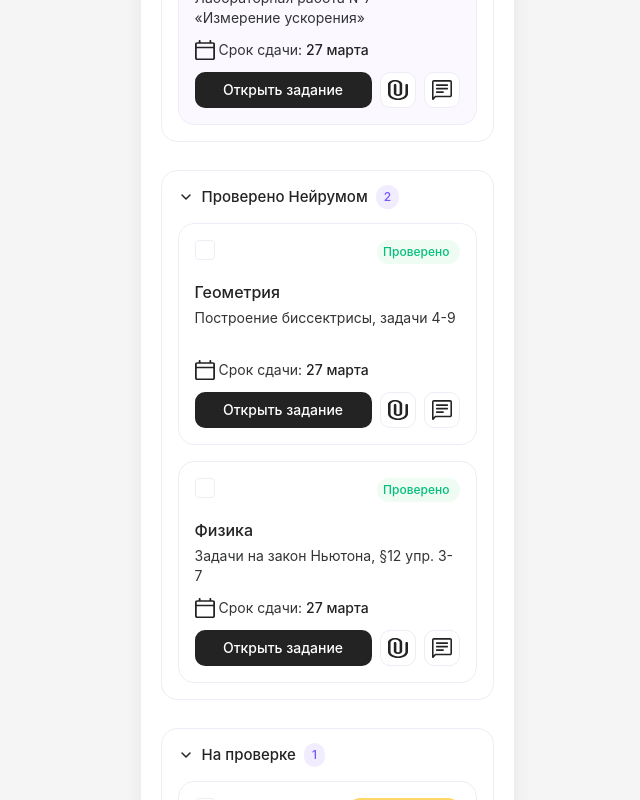
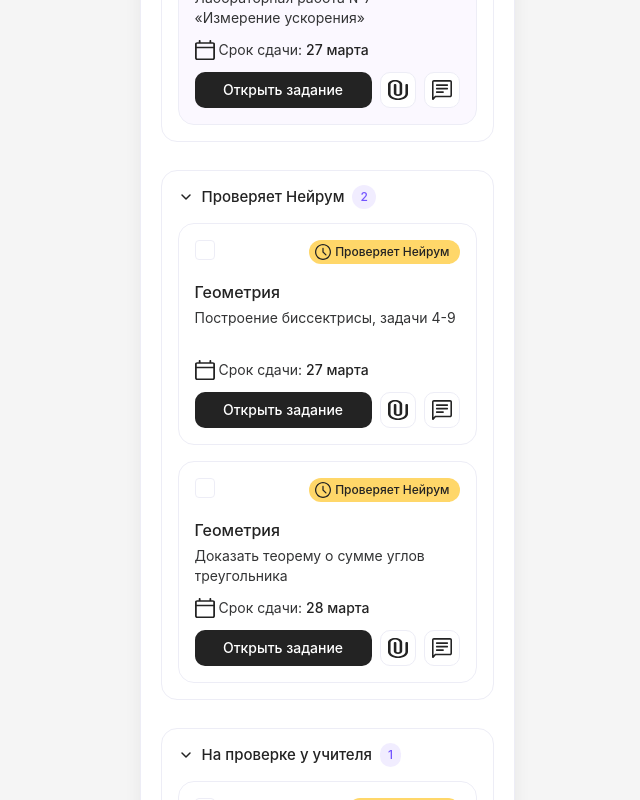
Before and after one commit to nikit34/neuroom-homework-density-prototypes, a React (Vite) app: page /neuroom-homework-density-prototypes/priority in a window 1280 px wide. Shown: the part 2000-2800 px from the top of the page, without its empty margins (313-953 px from the left). Built offline with nearby package versions, Linux system fonts and the light colour scheme.

Commit message:
Fix statuses to match product (10/20/25/30/40), rename to Filter

```diff
--- a/src/App.tsx
+++ b/src/App.tsx
@@ -14,7 +14,7 @@ import VariantMatrix from "./VariantMatrix";
 import VariantQuickWins from "./VariantQuickWins";
 
 const tabs = [
-  { key: "figma", label: "Список+фильтр", path: "/" },
+  { key: "figma", label: "Filter", path: "/" },
   { key: "priority", label: "Priority Inbox", path: "/priority" },
   { key: "timeline-dashboard", label: "Timeline", path: "/timeline" },
 
--- a/src/HwCard.tsx
+++ b/src/HwCard.tsx
@@ -1,4 +1,4 @@
-import type { HomeworkItem } from "./mockData";
+import { isOverdue, type HomeworkItem } from "./mockData";
 import iconAlarm from "./assets/icon-alarm.svg";
 import iconAttach from "./assets/icon-attach.svg";
 import iconCalendar from "./assets/icon-calendar.svg";
@@ -55,56 +55,35 @@ function formatDeadline(dateStr: string): string {
 }
 
 function getCardViewModel(hw: HomeworkItem): CardViewModel {
-  switch (hw.status) {
-    case "in_review":
-      return {
-        tone: "waiting",
-        badgeText: "На проверке",
-        badgeVariant: "waiting",
-        badgeIcon: iconWaiting,
-      };
-    case "checked":
-      return {
-        tone: "checked",
-        badgeText: "Проверено",
-        badgeVariant: "checked",
-      };
-    case "done":
-      if (typeof hw.estimate === "number") {
-        return {
-          tone: "score",
-          score: hw.estimate,
-        };
-      }
+  // 40 = Проверено
+  if (hw.status === 40) {
+    if (typeof hw.estimate === "number") {
+      return { tone: "score", score: hw.estimate };
+    }
+    return { tone: "checked", badgeText: "Проверено", badgeVariant: "checked" };
+  }
 
-      return {
-        tone: "checked",
-        badgeText: "Сдано",
-        badgeVariant: "checked",
-      };
-    case "resend":
-      return {
-        tone: "active",
-        badgeText: "Пересдать",
-        badgeVariant: "deadline",
-        badgeIcon: iconAlarm,
-      };
-    case "missed":
-      return {
-        tone: "active",
-        badgeText: "Просрочено",
-        badgeVariant: "deadline",
-        badgeIcon: iconAlarm,
-      };
-    case "new":
-    default:
-      return {
-        tone: "active",
-        badgeText: formatRemainingTime(hw.deadlineAt),
-        badgeVariant: "deadline",
-        badgeIcon: iconAlarm,
-      };
+  // 30 = На проверке у учителя
+  if (hw.status === 30) {
+    return { tone: "waiting", badgeText: "На проверке", badgeVariant: "waiting", badgeIcon: iconWaiting };
   }
+
+  // 20 = Проверяет Нейрум
+  if (hw.status === 20) {
+    return { tone: "waiting", badgeText: "Проверяет Нейрум", badgeVariant: "waiting", badgeIcon: iconWaiting };
+  }
+
+  // 25 = Пересдать
+  if (hw.status === 25) {
+    return { tone: "active", badgeText: "Пересдать", badgeVariant: "deadline", badgeIcon: iconAlarm };
+  }
+
+  // 10 = Не сдано (+ проверяем просрочку по дедлайну)
+  if (isOverdue(hw)) {
+    return { tone: "active", badgeText: "Просрочено", badgeVariant: "deadline", badgeIcon: iconAlarm };
+  }
+
+  return { tone: "active", badgeText: formatRemainingTime(hw.deadlineAt), badgeVariant: "deadline", badgeIcon: iconAlarm };
 }
 
 export default function HwCard({ hw, hideSubject = false, onSelect }: HwCardProps) {
--- a/src/HwDetailModal.tsx
+++ b/src/HwDetailModal.tsx
@@ -1,4 +1,4 @@
-import { SUBJECTS, type HomeworkItem } from "./mockData";
+import { SUBJECTS, isOverdue, type HomeworkItem } from "./mockData";
 import iconCalendar from "./assets/icon-calendar.svg";
 import iconAttach from "./assets/icon-attach.svg";
 import iconChat from "./assets/icon-chat.svg";
@@ -20,19 +20,19 @@ function formatDate(dateStr: string): string {
   });
 }
 
-function statusLabel(status: HomeworkItem["status"]): { text: string; cls: string } {
-  switch (status) {
-    case "missed": return { text: "Просрочено", cls: "detail-status--missed" };
-    case "resend": return { text: "Пересдать", cls: "detail-status--resend" };
-    case "checked": return { text: "Проверено Нейрумом", cls: "detail-status--checked" };
-    case "in_review": return { text: "На проверке", cls: "detail-status--review" };
-    case "done": return { text: "Сдано", cls: "detail-status--done" };
+function statusLabel(hw: HomeworkItem): { text: string; cls: string } {
+  if (isOverdue(hw)) return { text: "Просрочено", cls: "detail-status--missed" };
+  switch (hw.status) {
+    case 25: return { text: "Пересдать", cls: "detail-status--resend" };
+    case 20: return { text: "Проверяет Нейрум", cls: "detail-status--checked" };
+    case 30: return { text: "На проверке у учителя", cls: "detail-status--review" };
+    case 40: return { text: "Сдано", cls: "detail-status--done" };
     default: return { text: "Новое", cls: "detail-status--new" };
   }
 }
 
 export default function HwDetailModal({ hw, onClose }: HwDetailModalProps) {
-  const status = statusLabel(hw.status);
+  const status = statusLabel(hw);
   const color = subjectColor(hw.subjectId);
 
   return (
@@ -74,7 +74,7 @@ export default function HwDetailModal({ hw, onClose }: HwDetailModalProps) {
         </div>
 
         {/* Grade */}
-        {hw.status === "done" && hw.estimate && (
+        {hw.status === 40 && hw.estimate && (
           <div className="detail-grade">
             <span className="detail-grade__label">Оценка</span>
             <span className="detail-grade__value">{hw.estimate}</span>
@@ -83,7 +83,7 @@ export default function HwDetailModal({ hw, onClose }: HwDetailModalProps) {
 
         {/* Actions */}
         <div className="detail-actions">
-          {hw.status !== "done" && hw.status !== "in_review" && hw.status !== "checked" && (
+          {hw.status !== 40 && hw.status !== 20 && hw.status !== 30 && (
             <button className="detail-btn detail-btn--primary" type="button">Сдать задание</button>
           )}
           <div className="detail-actions__row">
--- a/src/VariantFigmaMobile.tsx
+++ b/src/VariantFigmaMobile.tsx
@@ -1,5 +1,5 @@
 import { useMemo } from "react";
-import { HOMEWORK_LIST, type HomeworkItem } from "./mockData";
+import { HOMEWORK_LIST, isOverdue, type HomeworkItem } from "./mockData";
 import HwCard from "./HwCard";
 
 interface VariantFigmaMobileProps {
@@ -12,7 +12,7 @@ function byDeadlineAscending(a: HomeworkItem, b: HomeworkItem): number {
 }
 
 function isActiveHomework(hw: HomeworkItem): boolean {
-  return hw.status === "new" || hw.status === "missed" || hw.status === "resend";
+  return hw.status === 10 || hw.status === 25;
 }
 
 export default function VariantFigmaMobile({
--- a/src/VariantKanban.tsx
+++ b/src/VariantKanban.tsx
@@ -1,5 +1,5 @@
 import { useMemo, useRef, useState, useEffect, useCallback } from "react";
-import { HOMEWORK_LIST, SUBJECTS, type HomeworkItem } from "./mockData";
+import { HOMEWORK_LIST, SUBJECTS, isOverdue, type HomeworkItem } from "./mockData";
 
 /* ── Variant: Kanban ──
    Mobile: snap-scroll, одна колонка на весь экран,
@@ -38,24 +38,24 @@ interface KanbanColumn {
 
 function buildColumns(list: HomeworkItem[]): KanbanColumn[] {
   const buckets: Record<string, HomeworkItem[]> = {
-    active: [], review: [], checked: [], resend: [], done: [],
+    active: [], neuroom: [], resend: [], teacher: [], done: [],
   };
 
   for (const hw of list) {
     switch (hw.status) {
-      case "new": case "missed": buckets.active.push(hw); break;
-      case "in_review": buckets.review.push(hw); break;
-      case "checked": buckets.checked.push(hw); break;
-      case "resend": buckets.resend.push(hw); break;
-      case "done": buckets.done.push(hw); break;
+      case 10: buckets.active.push(hw); break;
+      case 20: buckets.neuroom.push(hw); break;
+      case 25: buckets.resend.push(hw); break;
+      case 30: buckets.teacher.push(hw); break;
+      case 40: buckets.done.push(hw); break;
     }
   }
 
   return [
     { key: "active", title: "Активные", accentColor: "#7455ff", items: buckets.active },
-    { key: "review", title: "На проверке", accentColor: "#f5a623", items: buckets.review },
-    { key: "checked", title: "Проверено", accentColor: "#07be7e", items: buckets.checked },
+    { key: "neuroom", title: "Проверяет Нейрум", accentColor: "#f5a623", items: buckets.neuroom },
     { key: "resend", title: "Пересдать", accentColor: "#d45757", items: buckets.resend },
+    { key: "teacher", title: "На проверке у учителя", accentColor: "#f5a623", items: buckets.teacher },
     { key: "done", title: "Сдано", accentColor: "#07be7e", items: buckets.done },
   ].filter((col) => col.items.length > 0);
 }
@@ -129,7 +129,7 @@ export default function VariantKanban({ selectedSubjectId = null, onSelect }: Va
                     <span className="kanban-card__subject">{hw.subject}</span>
                     <span className="kanban-card__desc">{hw.description}</span>
                     <span className="kanban-card__deadline">до {formatDeadlineShort(hw.deadlineAt)}</span>
-                    {hw.status === "done" && hw.estimate && (
+                    {hw.status === 40 && hw.estimate && (
                       <span className="kanban-card__grade">{hw.estimate}</span>
                     )}
                   </div>
--- a/src/VariantPriorityInbox.tsx
+++ b/src/VariantPriorityInbox.tsx
@@ -1,16 +1,16 @@
 import { useState, useMemo } from "react";
-import { HOMEWORK_LIST, type HomeworkItem } from "./mockData";
+import { HOMEWORK_LIST, isOverdue, type HomeworkItem } from "./mockData";
 import HwCard from "./HwCard";
 
 /* ── Variant: Priority Inbox (с collapse) ──
-   Секции по срочности + каждая секция сворачивается.
-   "Позже" и "Сданные" свёрнуты по умолчанию.
+   Статусы: 10=не сдано, 20=проверяет Нейрум, 25=пересдать, 30=на проверке, 40=проверено
+   Просрочено = status 10 + deadline в прошлом
 */
 
 interface PriorityGroup {
   key: string;
   title: string;
-  variant: "overdue" | "urgent" | "resend" | "checked" | "review" | "week" | "later" | "done";
+  variant: "overdue" | "urgent" | "resend" | "neuroom" | "review" | "week" | "later" | "done";
   items: HomeworkItem[];
 }
 
@@ -24,25 +24,27 @@ function classifyIntoGroups(list: HomeworkItem[]): PriorityGroup[] {
 
   const overdue: HomeworkItem[] = [];
   const todayTomorrow: HomeworkItem[] = [];
-  const resend: HomeworkItem[] = [];
-  const checked: HomeworkItem[] = [];
-  const inReview: HomeworkItem[] = [];
+  const resend: HomeworkItem[] = [];     // 25
+  const neuroom: HomeworkItem[] = [];    // 20
+  const inReview: HomeworkItem[] = [];   // 30
   const thisWeek: HomeworkItem[] = [];
   const later: HomeworkItem[] = [];
-  const done: HomeworkItem[] = [];
+  const done: HomeworkItem[] = [];       // 40
 
   for (const hw of list) {
-    if (hw.status === "done") { done.push(hw); continue; }
-    if (hw.status === "resend") { resend.push(hw); continue; }
-    if (hw.status === "checked") { checked.push(hw); continue; }
-    if (hw.status === "in_review") { inReview.push(hw); continue; }
+    if (hw.status === 40) { done.push(hw); continue; }
+    if (hw.status === 25) { resend.push(hw); continue; }
+    if (hw.status === 20) { neuroom.push(hw); continue; }
+    if (hw.status === 30) { inReview.push(hw); continue; }
+
+    // status 10 — не сдано
+    if (isOverdue(hw)) { overdue.push(hw); continue; }
 
     const deadline = new Date(hw.deadlineAt);
     const target = new Date(deadline.getFullYear(), deadline.getMonth(), deadline.getDate());
     const diff = Math.floor((target.getTime() - today.getTime()) / 86400000);
 
-    if (diff < 0) overdue.push(hw);
-    else if (diff <= 1) todayTomorrow.push(hw);
+    if (diff <= 1) todayTomorrow.push(hw);
     else if (diff <= 7) thisWeek.push(hw);
     else later.push(hw);
   }
@@ -50,12 +52,12 @@ function classifyIntoGroups(list: HomeworkItem[]): PriorityGroup[] {
   const groups: PriorityGroup[] = [];
   if (overdue.length) groups.push({ key: "overdue", title: "Просрочено", variant: "overdue", items: overdue });
   if (todayTomorrow.length) groups.push({ key: "urgent", title: "Сдать сегодня / завтра", variant: "urgent", items: todayTomorrow });
-  if (resend.length) groups.push({ key: "resend", title: "Требует пересдачи", variant: "resend", items: resend });
-  if (checked.length) groups.push({ key: "checked", title: "Проверено Нейрумом", variant: "checked", items: checked });
-  if (inReview.length) groups.push({ key: "review", title: "На проверке", variant: "review", items: inReview });
+  if (resend.length) groups.push({ key: "resend", title: "Пересдать", variant: "resend", items: resend });
+  if (neuroom.length) groups.push({ key: "neuroom", title: "Проверяет Нейрум", variant: "neuroom", items: neuroom });
+  if (inReview.length) groups.push({ key: "review", title: "На проверке у учителя", variant: "review", items: inReview });
   if (thisWeek.length) groups.push({ key: "week", title: "На этой неделе", variant: "week", items: thisWeek });
   if (later.length) groups.push({ key: "later", title: "Позже", variant: "later", items: later });
-  if (done.length) groups.push({ key: "done", title: "Сданные", variant: "done", items: done });
+  if (done.length) groups.push({ key: "done", title: "Проверено", variant: "done", items: done });
   return groups;
 }
 
@@ -65,7 +67,6 @@ export default function VariantPriorityInbox({
   onSelect,
 }: VariantPriorityInboxProps) {
   const [collapsed, setCollapsed] = useState<Record<string, boolean>>(DEFAULT_COLLAPSED);
-
   const groups = useMemo(() => classifyIntoGroups(HOMEWORK_LIST), []);
 
   const toggleCollapse = (key: string) =>
@@ -74,13 +75,13 @@ export default function VariantPriorityInbox({
   return (
     <div className="variant">
       {groups.length === 0 && (
-        <div className="empty-state">Нет заданий по выбранному предмету</div>
+        <div className="empty-state">Нет заданий</div>
       )}
 
       {groups.map((group) => {
         const isCollapsed = !!collapsed[group.key];
         const alertCount = group.items.filter(
-          (h) => h.status === "missed" || h.status === "resend"
+          (h) => isOverdue(h) || h.status === 25
         ).length;
 
         return (
--- a/src/VariantTimelineDashboard.tsx
+++ b/src/VariantTimelineDashboard.tsx
@@ -35,12 +35,12 @@ export default function VariantTimelineDashboard({
   const [showDone, setShowDone] = useState(false);
 
   const doneCount = useMemo(
-    () => HOMEWORK_LIST.filter((h) => h.status === "done").length,
+    () => HOMEWORK_LIST.filter((h) => h.status === 40).length,
     [],
   );
 
   const dateGroups = useMemo(() => {
-    const list = HOMEWORK_LIST.filter((h) => (showDone ? true : h.status !== "done"));
+    const list = HOMEWORK_LIST.filter((h) => (showDone ? true : h.status !== 40));
     const map = new Map<string, { label: string; date: Date; items: HomeworkItem[] }>();
     for (const hw of list) {
       const key = formatDateKey(hw.deadlineAt);
--- a/src/mockData.ts
+++ b/src/mockData.ts
@@ -6,7 +6,8 @@ export interface HomeworkItem {
   description: string;
   createdAt: string;
   deadlineAt: string;
-  status: "new" | "in_review" | "checked" | "resend" | "done" | "missed";
+  /** 10=не сдано, 20=проверяет Нейрум, 25=пересдать, 30=на проверке у учителя, 40=проверено */
+  status: 10 | 20 | 25 | 30 | 40;
   estimate?: number;
   hasFiles?: boolean;
 }
@@ -32,37 +33,52 @@ const d = (offset: number) => {
   return date.toISOString();
 };
 
+/** Просрочено = status 10 + deadlineAt < now */
+export function isOverdue(hw: HomeworkItem): boolean {
+  return hw.status === 10 && new Date(hw.deadlineAt) < new Date(new Date().setHours(0, 0, 0, 0));
+}
+
+/** Активное (не сдано, не проверено) */
+export function isActive(hw: HomeworkItem): boolean {
+  return hw.status === 10 || hw.status === 25;
+}
+
+/** Завершённое */
+export function isDone(hw: HomeworkItem): boolean {
+  return hw.status === 40;
+}
+
 export const HOMEWORK_LIST: HomeworkItem[] = [
-  // --- Просроченные ---
-  { id: 1, subject: "Алгебра", subjectId: 1, teacher: "Иванова А.П.", description: "Решить уравнения №1-15, стр. 42", createdAt: d(-10), deadlineAt: d(-3), status: "missed" },
-  { id: 2, subject: "Русский язык", subjectId: 4, teacher: "Петрова М.С.", description: "Сочинение на тему «Мой любимый герой»", createdAt: d(-8), deadlineAt: d(-2), status: "missed" },
-  { id: 3, subject: "Английский", subjectId: 5, teacher: "Смирнова Е.В.", description: "Workbook p.34-35, grammar exercises", createdAt: d(-7), deadlineAt: d(-1), status: "missed" },
+  // --- Просроченные (status 10, deadline в прошлом) ---
+  { id: 1, subject: "Алгебра", subjectId: 1, teacher: "Иванова А.П.", description: "Решить уравнения №1-15, стр. 42", createdAt: d(-10), deadlineAt: d(-3), status: 10 },
+  { id: 2, subject: "Русский язык", subjectId: 4, teacher: "Петрова М.С.", description: "Сочинение на тему «Мой любимый герой»", createdAt: d(-8), deadlineAt: d(-2), status: 10 },
+  { id: 3, subject: "Английский", subjectId: 5, teacher: "Смирнова Е.В.", description: "Workbook p.34-35, grammar exercises", createdAt: d(-7), deadlineAt: d(-1), status: 10 },
 
   // --- Сегодня ---
-  { id: 4, subject: "Физика", subjectId: 3, teacher: "Козлов Д.И.", description: "Лабораторная работа №7 «Измерение ускорения»", createdAt: d(-3), deadlineAt: d(0), status: "resend" },
-  { id: 5, subject: "Алгебра", subjectId: 1, teacher: "Иванова А.П.", description: "Параграф 15, задачи 1-8", createdAt: d(-2), deadlineAt: d(0), status: "new" },
-  { id: 6, subject: "Геометрия", subjectId: 2, teacher: "Иванова А.П.", description: "Построение биссектрисы, задачи 4-9", createdAt: d(-5), deadlineAt: d(0), status: "checked" },
-  { id: 21, subject: "Физика", subjectId: 3, teacher: "Козлов Д.И.", description: "Задачи на закон Ньютона, §12 упр. 3-7", createdAt: d(-4), deadlineAt: d(0), status: "checked" },
+  { id: 4, subject: "Физика", subjectId: 3, teacher: "Козлов Д.И.", description: "Лабораторная работа №7 «Измерение ускорения»", createdAt: d(-3), deadlineAt: d(0), status: 25 },
+  { id: 5, subject: "Алгебра", subjectId: 1, teacher: "Иванова А.П.", description: "Параграф 15, задачи 1-8", createdAt: d(-2), deadlineAt: d(0), status: 10 },
+  { id: 6, subject: "Геометрия", subjectId: 2, teacher: "Иванова А.П.", description: "Построение биссектрисы, задачи 4-9", createdAt: d(-5), deadlineAt: d(0), status: 20 },
+  { id: 21, subject: "Физика", subjectId: 3, teacher: "Козлов Д.И.", description: "Задачи на закон Ньютона, §12 упр. 3-7", createdAt: d(-4), deadlineAt: d(0), status: 30 },
 
   // --- Завтра ---
-  { id: 7, subject: "Русский язык", subjectId: 4, teacher: "Петрова М.С.", description: "Упражнение 156, 157 — правописание приставок", createdAt: d(-1), deadlineAt: d(1), status: "new" },
-  { id: 8, subject: "Английский", subjectId: 5, teacher: "Смирнова Е.В.", description: "Present Perfect exercises, Student's Book p.52", createdAt: d(-2), deadlineAt: d(1), status: "new" },
-  { id: 9, subject: "Геометрия", subjectId: 2, teacher: "Иванова А.П.", description: "Доказать теорему о сумме углов треугольника", createdAt: d(-1), deadlineAt: d(1), status: "in_review" },
+  { id: 7, subject: "Русский язык", subjectId: 4, teacher: "Петрова М.С.", description: "Упражнение 156, 157 — правописание приставок", createdAt: d(-1), deadlineAt: d(1), status: 10 },
+  { id: 8, subject: "Английский", subjectId: 5, teacher: "Смирнова Е.В.", description: "Present Perfect exercises, Student's Book p.52", createdAt: d(-2), deadlineAt: d(1), status: 10 },
+  { id: 9, subject: "Геометрия", subjectId: 2, teacher: "Иванова А.П.", description: "Доказать теорему о сумме углов треугольника", createdAt: d(-1), deadlineAt: d(1), status: 20 },
 
   // --- Эта неделя ---
-  { id: 10, subject: "Алгебра", subjectId: 1, teacher: "Иванова А.П.", description: "Контрольная подготовка — вариант 3", createdAt: d(0), deadlineAt: d(3), status: "new" },
-  { id: 11, subject: "Английский", subjectId: 5, teacher: "Смирнова Е.В.", description: "Write an essay: My Future Profession (150 words)", createdAt: d(-1), deadlineAt: d(4), status: "new" },
-  { id: 12, subject: "Физика", subjectId: 3, teacher: "Козлов Д.И.", description: "Параграф 18, ответить на вопросы", createdAt: d(0), deadlineAt: d(5), status: "new" },
-  { id: 13, subject: "Русский язык", subjectId: 4, teacher: "Петрова М.С.", description: "Подготовить конспект по теме «Причастный оборот»", createdAt: d(0), deadlineAt: d(5), status: "new" },
+  { id: 10, subject: "Алгебра", subjectId: 1, teacher: "Иванова А.П.", description: "Контрольная подготовка — вариант 3", createdAt: d(0), deadlineAt: d(3), status: 10 },
+  { id: 11, subject: "Английский", subjectId: 5, teacher: "Смирнова Е.В.", description: "Write an essay: My Future Profession (150 words)", createdAt: d(-1), deadlineAt: d(4), status: 10 },
+  { id: 12, subject: "Физика", subjectId: 3, teacher: "Козлов Д.И.", description: "Параграф 18, ответить на вопросы", createdAt: d(0), deadlineAt: d(5), status: 10 },
+  { id: 13, subject: "Русский язык", subjectId: 4, teacher: "Петрова М.С.", description: "Подготовить конспект по теме «Причастный оборот»", createdAt: d(0), deadlineAt: d(5), status: 10 },
 
   // --- Следующая неделя ---
-  { id: 14, subject: "Геометрия", subjectId: 2, teacher: "Иванова А.П.", description: "Параллельные прямые — задачи 15-22", createdAt: d(0), deadlineAt: d(8), status: "new" },
-  { id: 15, subject: "Алгебра", subjectId: 1, teacher: "Иванова А.П.", description: "Квадратные уравнения, §19 упр. 1-12", createdAt: d(0), deadlineAt: d(9), status: "new" },
-  { id: 16, subject: "Физика", subjectId: 3, teacher: "Козлов Д.И.", description: "Подготовить доклад о законе сохранения энергии", createdAt: d(1), deadlineAt: d(10), status: "new" },
+  { id: 14, subject: "Геометрия", subjectId: 2, teacher: "Иванова А.П.", description: "Параллельные прямые — задачи 15-22", createdAt: d(0), deadlineAt: d(8), status: 10 },
+  { id: 15, subject: "Алгебра", subjectId: 1, teacher: "Иванова А.П.", description: "Квадратные уравнения, §19 упр. 1-12", createdAt: d(0), deadlineAt: d(9), status: 10 },
+  { id: 16, subject: "Физика", subjectId: 3, teacher: "Козлов Д.И.", description: "Подготовить доклад о законе сохранения энергии", createdAt: d(1), deadlineAt: d(10), status: 10 },
 
-  // --- Сданные ---
-  { id: 17, subject: "Алгебра", subjectId: 1, teacher: "Иванова А.П.", description: "Домашняя контрольная — вариант 1", createdAt: d(-14), deadlineAt: d(-7), status: "done", estimate: 5, hasFiles: true },
-  { id: 18, subject: "Русский язык", subjectId: 4, teacher: "Петрова М.С.", description: "Изложение по тексту Паустовского", createdAt: d(-12), deadlineAt: d(-5), status: "done", estimate: 4, hasFiles: true },
-  { id: 19, subject: "Физика", subjectId: 3, teacher: "Козлов Д.И.", description: "Лабораторная работа №6", createdAt: d(-15), deadlineAt: d(-8), status: "done", estimate: 5, hasFiles: true },
-  { id: 20, subject: "Геометрия", subjectId: 2, teacher: "Иванова А.П.", description: "Площадь треугольника — контрольная", createdAt: d(-11), deadlineAt: d(-4), status: "done", estimate: 3, hasFiles: true },
+  // --- Проверенные ---
+  { id: 17, subject: "Алгебра", subjectId: 1, teacher: "Иванова А.П.", description: "Домашняя контрольная — вариант 1", createdAt: d(-14), deadlineAt: d(-7), status: 40, estimate: 5, hasFiles: true },
+  { id: 18, subject: "Русский язык", subjectId: 4, teacher: "Петрова М.С.", description: "Изложение по тексту Паустовского", createdAt: d(-12), deadlineAt: d(-5), status: 40, estimate: 4, hasFiles: true },
+  { id: 19, subject: "Физика", subjectId: 3, teacher: "Козлов Д.И.", description: "Лабораторная работа №6", createdAt: d(-15), deadlineAt: d(-8), status: 40, estimate: 5, hasFiles: true },
+  { id: 20, subject: "Геометрия", subjectId: 2, teacher: "Иванова А.П.", description: "Площадь треугольника — контрольная", createdAt: d(-11), deadlineAt: d(-4), status: 40, estimate: 3, hasFiles: true },
 ];
```
Also changed, not shown: src/VariantMatrix.tsx (+6 -6 lines), src/VariantQuickWins.tsx (+9 -9 lines).
